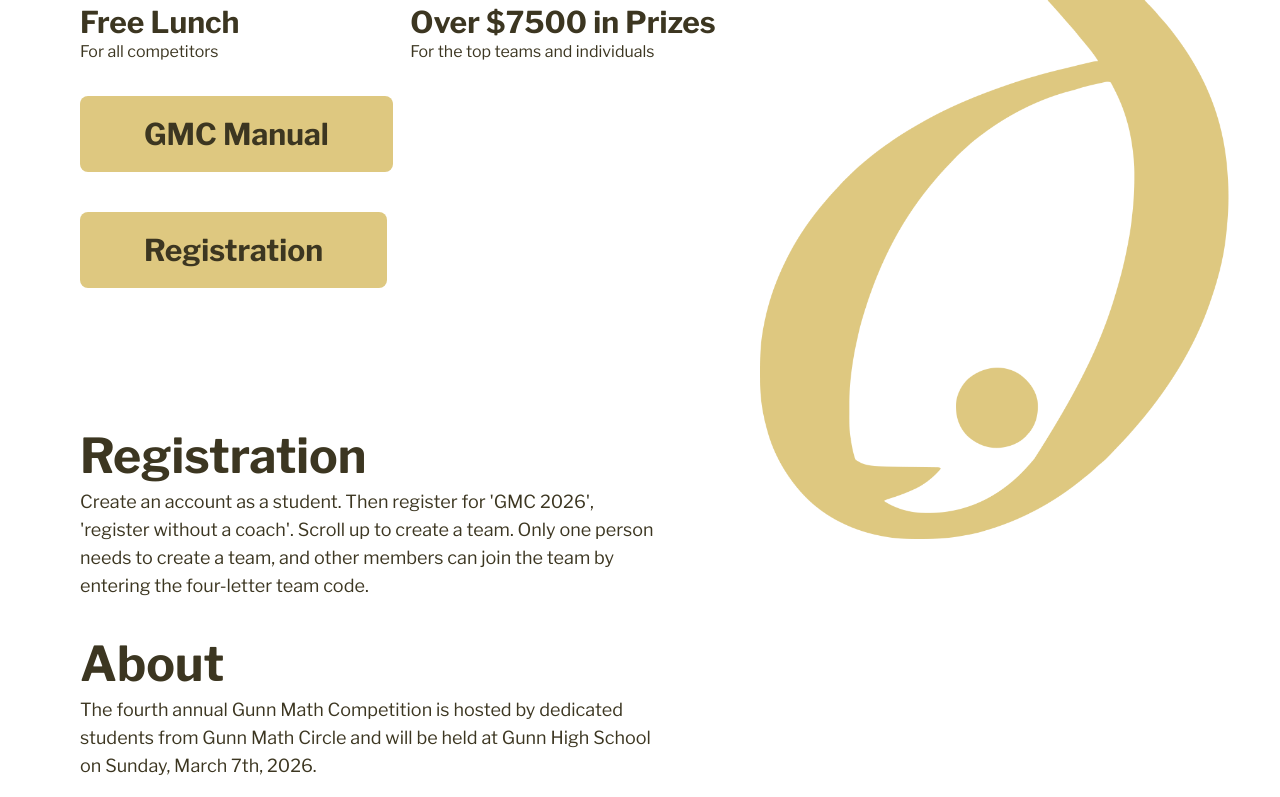
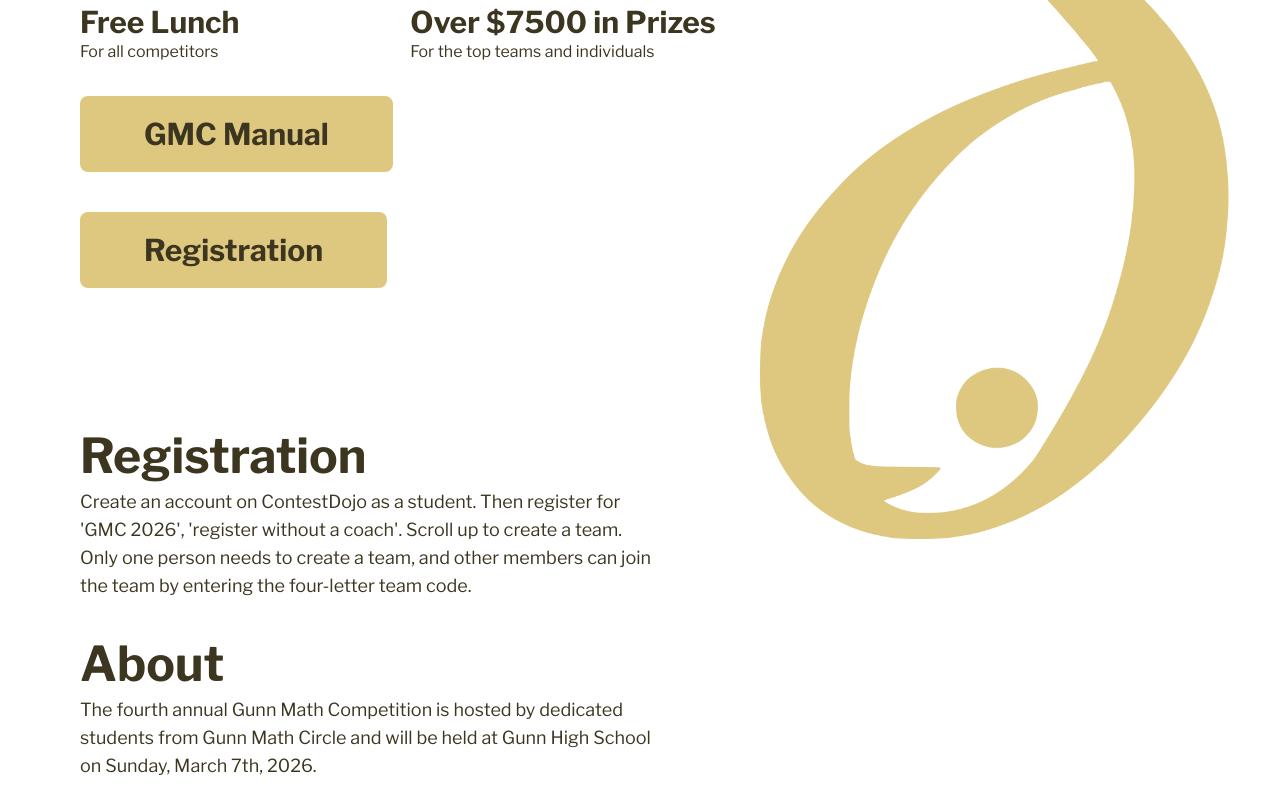
Before and after one commit to GunnMath/gmc-new-website, a Next.js app: page / in a window 1280 px wide. Shown: the part 408-1205 px from the top of the page. Built offline with nearby package versions, Linux system fonts and the light colour scheme.

Commit message:
Update page.tsx

```diff
--- a/app/page.tsx
+++ b/app/page.tsx
@@ -82,7 +82,7 @@
       <div className="px-10 py-10 md:px-20">
         <Heading1>Registration</Heading1>
         <Paragraph>
-          Create an account as a student. Then register for 'GMC 2026', 'register without a coach'. Scroll up to create a team. Only one person needs to create a team, and other members can join the team by entering the four-letter team code.
+          Create an account on ContestDojo as a student. Then register for 'GMC 2026', 'register without a coach'. Scroll up to create a team. Only one person needs to create a team, and other members can join the team by entering the four-letter team code.
         </Paragraph>
         <Heading1>About</Heading1>
         <Paragraph>
```
